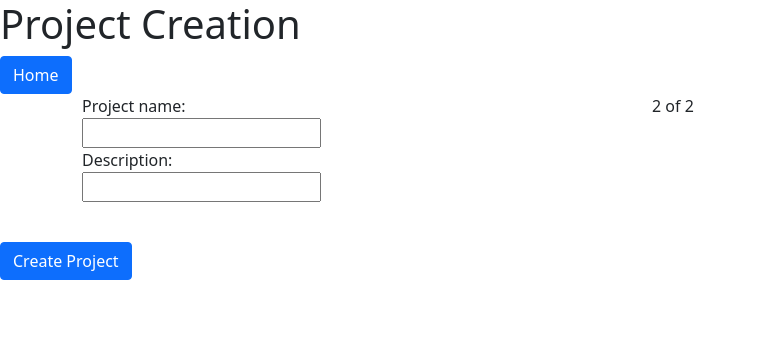
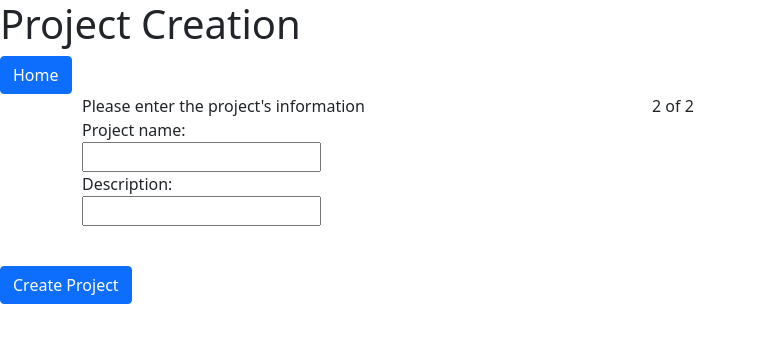
Before and after one commit to muctadir/lama, an Angular app in the folder frontend/: page /createProject in a window 1280 px wide. Shown: the top 342 px of the page, without its empty margins (0-757 px from the left). Built offline with nearby package versions, Linux system fonts and the light colour scheme.

Commit message:
More small form changes

```diff
--- a/frontend/src/app/project-creation/project-creation.component.html
+++ b/frontend/src/app/project-creation/project-creation.component.html
@@ -8,12 +8,20 @@
         <div class="col">
             <!-- Filling in Project information -->
             <form id="projectCreationForm" method="post">
-                <!-- Username -->
-                <label for="projectName">Project name:</label><br>
-                <input type="text" id="projectName" name="projectName" required><br>
-                <!-- Description -->
-                <label for="projectDescription">Description:</label><br>
-                <input type="text" id="projectDescription" name="projectDescription" required><br>
+                <div id="header">Please enter the project's information</div>
+                <!-- Username field -->
+                <div class="form-group">
+                    <label for="projectName">Project name:</label><br>
+                    <input type="text" id="projectName" name="projectName" required><br>
+                </div>
+
+                <!-- Description field -->
+                <div class="form-group">
+                    <label for="projectDescription">Description:</label><br>
+                    <input type="text" id="projectDescription" name="projectDescription" required><br>
+                </div>
+
+
             </form>
         </div>
         <div class="col">
```
